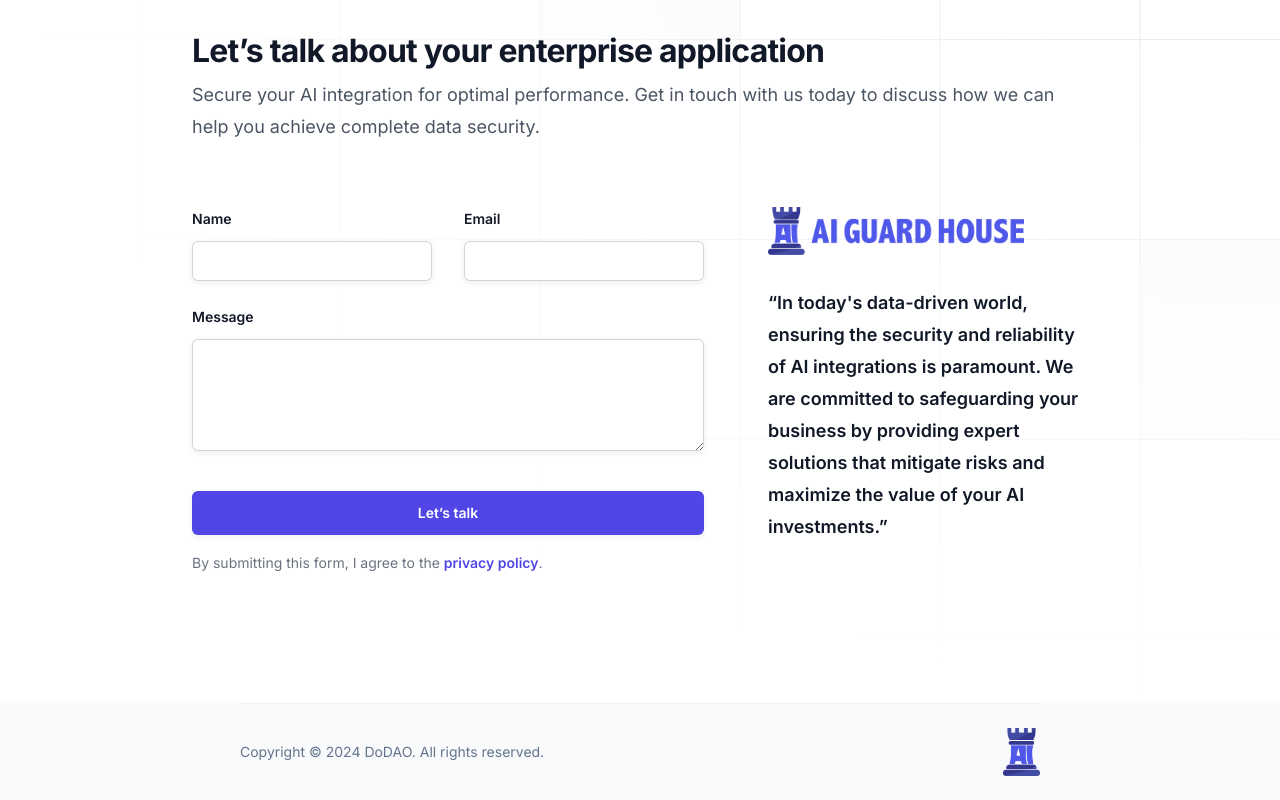
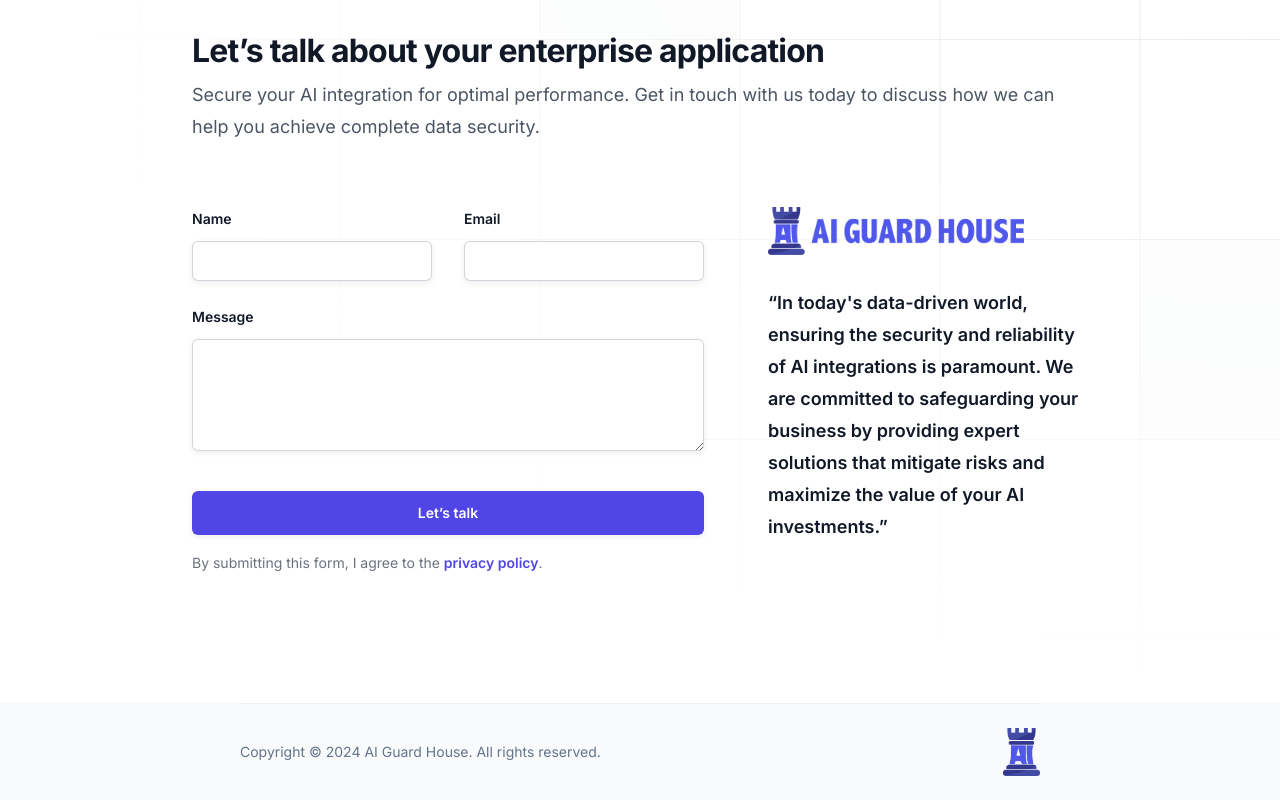
Before and after one commit to RobinNagpal/ai-adoption-verification, a Next.js app: page / in a window 1280 px wide. Shown: the part 4785-5585 px from the top of the page. Built offline with nearby package versions, Linux system fonts and the light colour scheme; a web font is replaced by a local one.

Commit message:
changing in footer

```diff
--- a/src/components/Footer.tsx
+++ b/src/components/Footer.tsx
@@ -16,7 +16,7 @@ export function Footer() {
             </Link>
           </div>
           <p className="mt-6 text-sm text-slate-500 sm:mt-0">
-            Copyright &copy; {new Date().getFullYear()} DoDAO. All rights
+            Copyright &copy; {new Date().getFullYear()} AI Guard House. All rights
             reserved.
           </p>
         </div>
```
